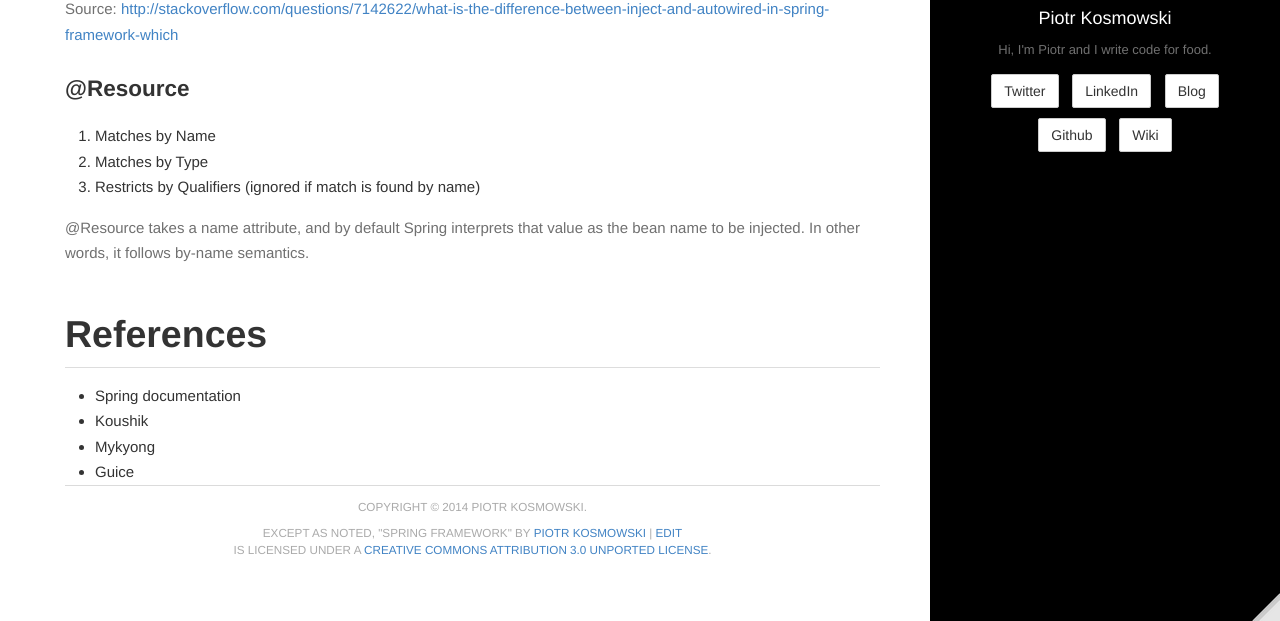
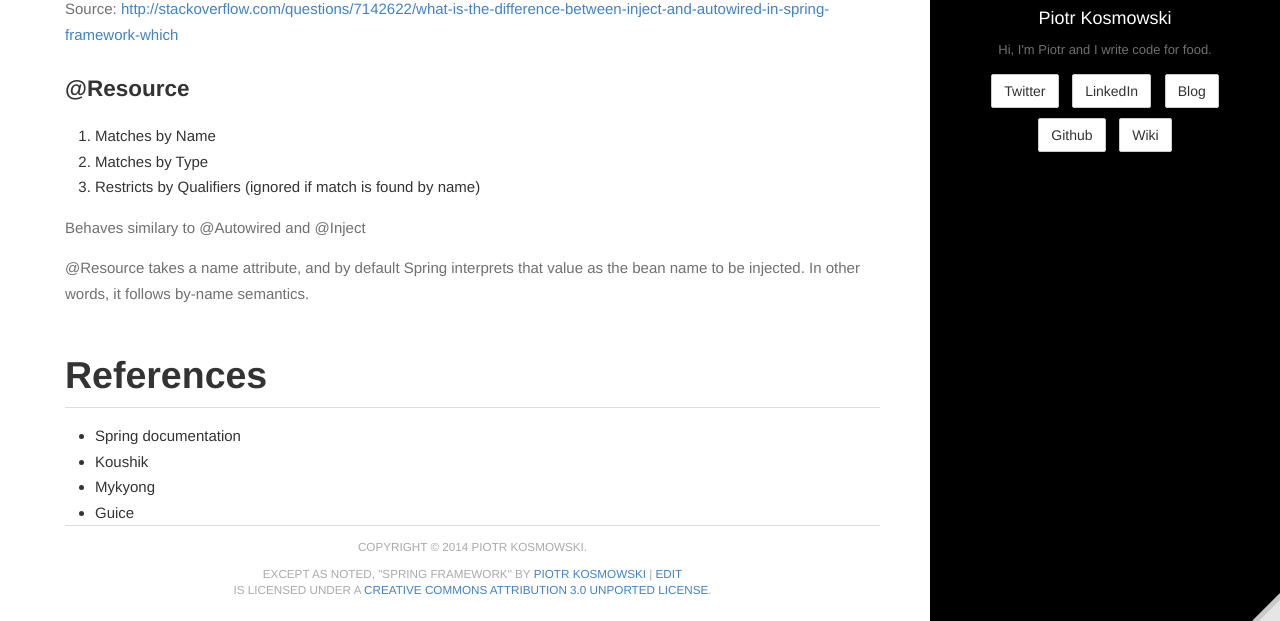
Before and after one commit to kospiotr/kospiotr.github.io, a Jekyll site: the page built from wiki/spring-framework.md, in a window 1280 px wide and 900 px high, scrolled down 20442 px, cut to the strip 279-900 px from the top of the window. Built offline with Jekyll 4.4.1, drawn with Linux system fonts in a browser that asks for light colours; nearby versions of some CDN libraries; library files that are not in the unit come from our copies; Markdown is read by kramdown in place of the engine named in the settings.

Commit message:
Update wiki

```diff
--- a/wiki/spring-framework.md
+++ b/wiki/spring-framework.md
@@ -1012,6 +1012,8 @@ Source: [http://stackoverflow.com/questions/7142622/what-is-the-difference-betwe
 2. Matches by Type
 3. Restricts by Qualifiers (ignored if match is found by name)
 
+Behaves similary to @Autowired and @Inject
+
 @Resource takes a name attribute, and by default Spring interprets that value as the bean name to be injected. In other words, it follows by-name semantics.
 
 
```
